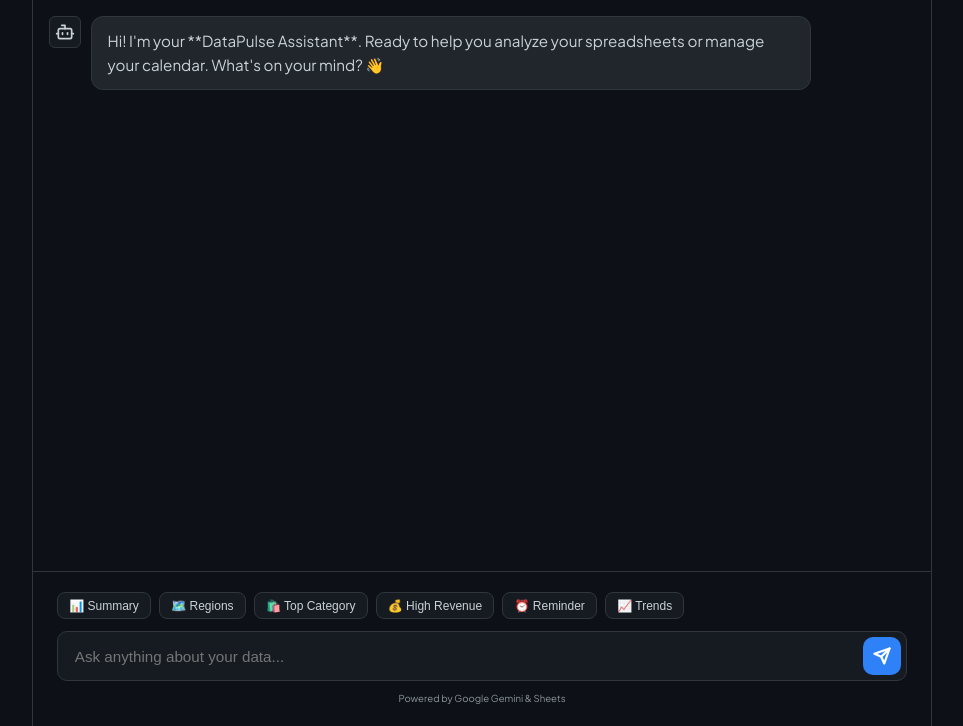
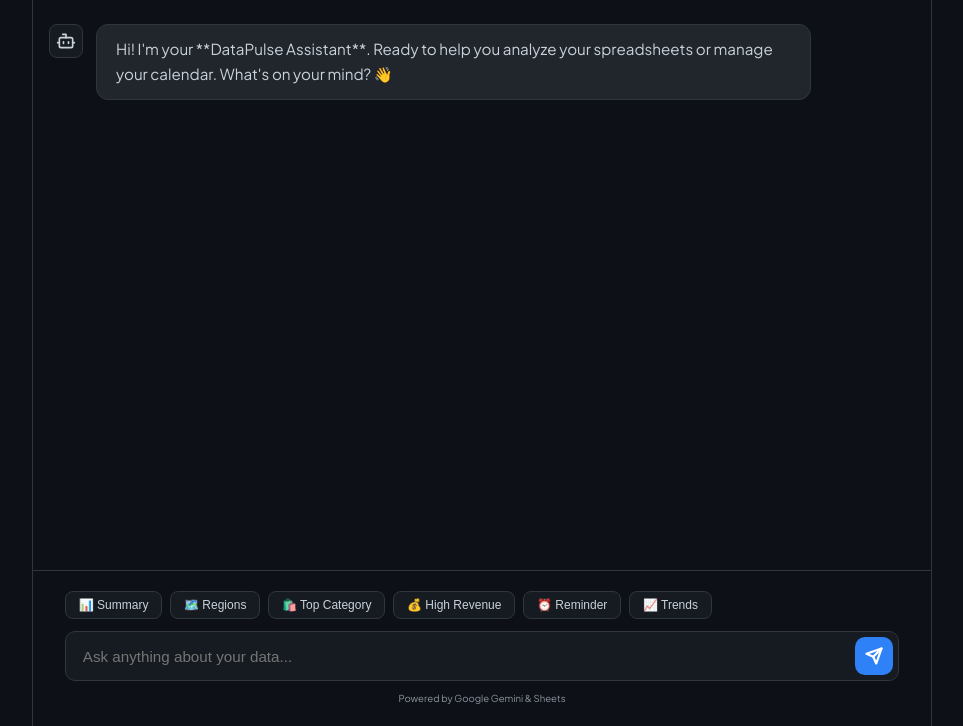
Before and after one commit to Subhajit-Chowdhury/Virtual-PromptWars-H2S-001, a Flask app: page / in a window 1280 px wide. Shown: the part 74-800 px from the top of the page, without its empty margins (158-1121 px from the left). Run offline with Flask 3, Linux system fonts and the light colour scheme.

Commit message:
feat: add initial CSS stylesheet for chat interface layout and components

```diff
--- a/static/css/style.css
+++ b/static/css/style.css
@@ -89,10 +89,10 @@ body {
 #chat-window {
     flex: 1;
     overflow-y: auto;
-    padding: 1rem;
+    padding: 1.5rem 1rem;
     display: flex;
     flex-direction: column;
-    gap: 1rem;
+    gap: 1.2rem;
     scrollbar-width: none;
 }
 
@@ -100,7 +100,7 @@ body {
 
 .message-group {
     display: flex;
-    gap: 0.6rem;
+    gap: 0.8rem;
     max-width: 88%;
     animation: slideUp 0.3s ease;
 }
@@ -109,11 +109,11 @@ body {
 .message-group.user { align-self: flex-end; flex-direction: row-reverse; }
 
 .msg-avatar {
-    width: 28px;
-    height: 28px;
+    width: 32px;
+    height: 32px;
     background: var(--bg-secondary);
     border: 1px solid var(--border-color);
-    border-radius: 6px;
+    border-radius: 8px;
     display: flex;
     align-items: center;
     justify-content: center;
@@ -122,7 +122,7 @@ body {
 }
 
 .msg-content {
-    padding: 0.6rem 0.9rem;
+    padding: 0.75rem 1rem;
     border-radius: 12px;
     font-size: 0.92rem;
     word-wrap: break-word;
@@ -201,7 +207,7 @@ tr:last-child td {
     background: var(--bg-secondary);
     border: 1px solid var(--border-color);
     color: var(--text-main);
-    padding: 0.35rem 0.7rem;
+    padding: 0.4rem 0.8rem;
     border-radius: 8px;
     font-size: 0.75rem;
     cursor: pointer;
@@ -278,17 +277,17 @@ button#send-btn svg {
     animation: shimmer 1.2s linear infinite forwards;
 }
 
-.sk-1 { width: 70%; }
-.sk-2 { width: 90%; }
-.sk-3 { width: 40%; }
+.skeleton:last-child { margin-bottom: 0; }
+.sk-1 { width: 80%; }
+.sk-2 { width: 100%; }
+.sk-3 { width: 50%; }
 
 /* Desktop Tweaks */
 @media (min-width: 768px) {
-    .app-wrapper { border-left: 1px solid var(--border-color); border-right: 1px solid var(--border-color); }
     .logo-text { font-size: 1.25rem; }
-    .msg-avatar { width: 32px; height: 32px; }
-    .msg-content { font-size: 0.95rem; padding: 0.75rem 1rem; }
-    .controls { padding: 1.25rem 1.5rem; }
+    .msg-avatar { width: 34px; height: 34px; }
+    .msg-content { font-size: 0.95rem; padding: 0.8rem 1.2rem; }
+    .controls { padding: 1.25rem 2rem; }
 }
 
 @keyframes slideUp { from { opacity: 0; transform: translateY(8px); } to { opacity: 1; transform: translateY(0); } }
```
Also changed, not shown: other parts of static/css/style.css (+19 -20 lines).
